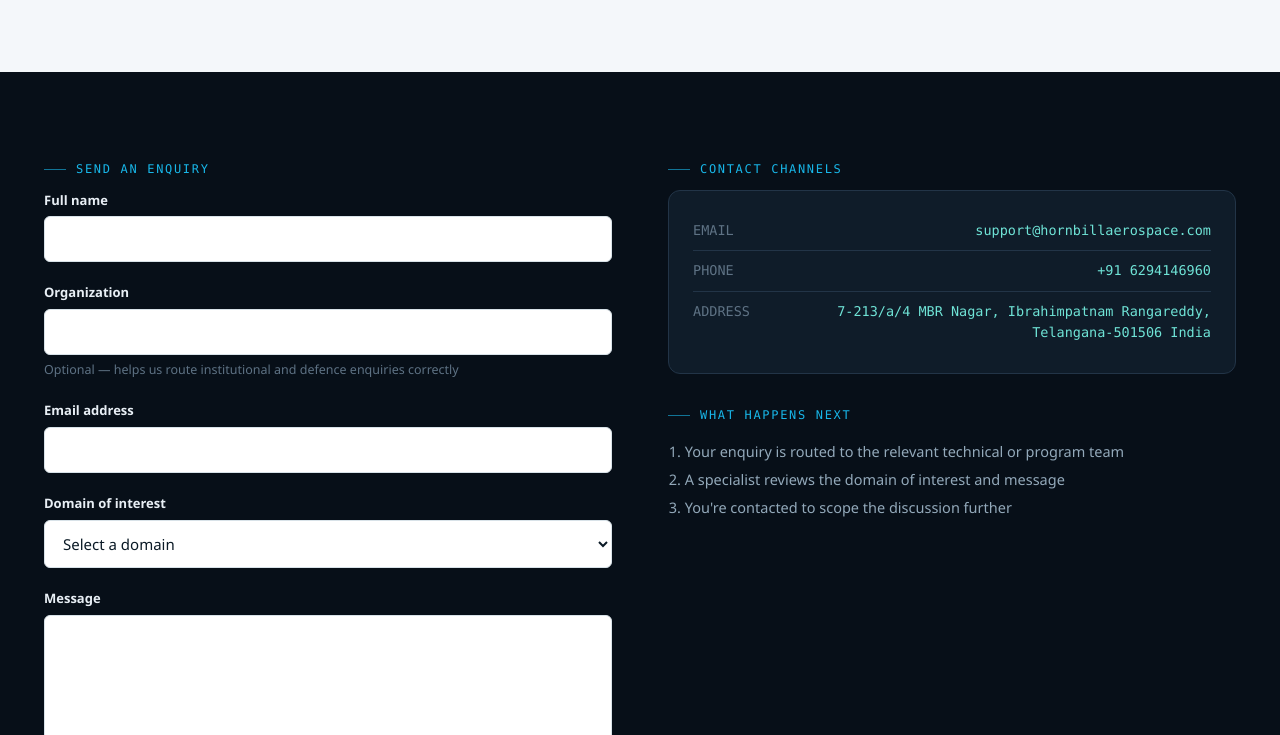
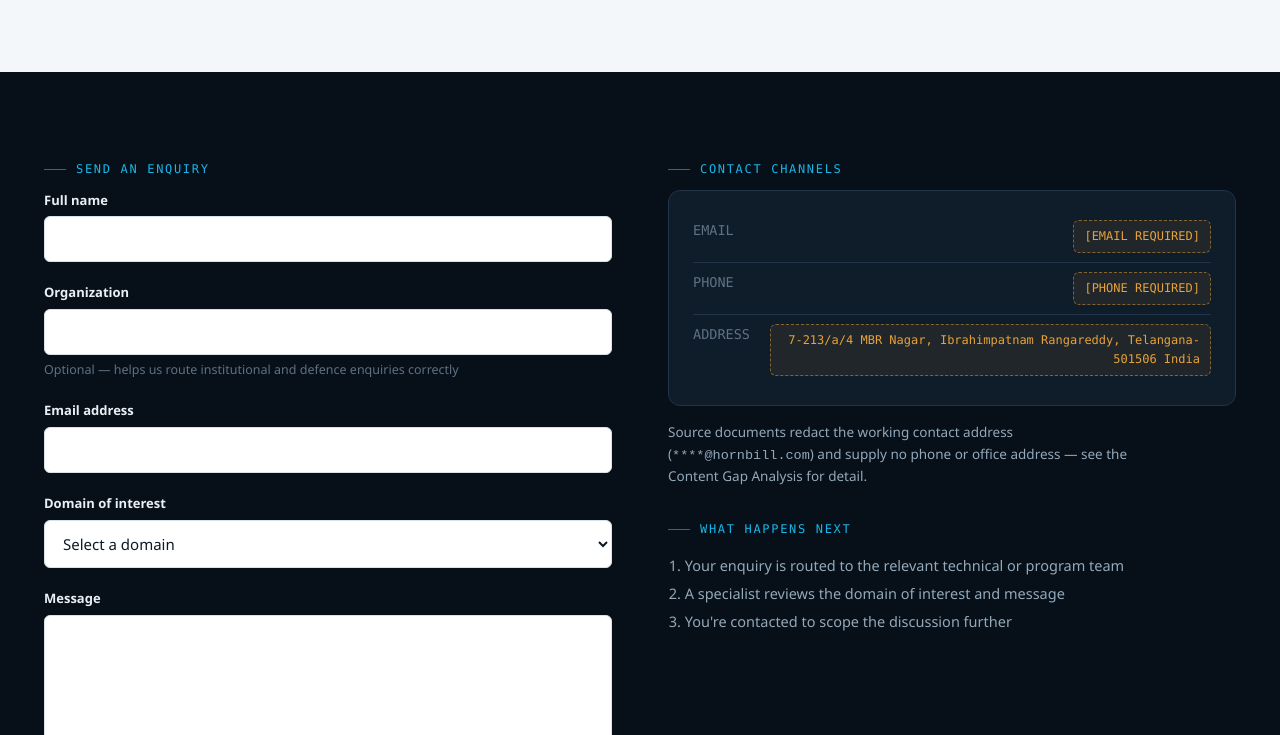
Before and after one commit to athul2050/HORNBILL, a plain HTML site: page contact.html in a window 1280 px wide. Shown: the part 390-1125 px from the top of the page. Drawn offline with Linux system fonts and the light colour scheme.

Commit message:
Update contact.html

```diff
--- a/contact.html
+++ b/contact.html
@@ -42,7 +42,7 @@
             <div class="m-item is-pending"><span class="m-title">UAV Flying Workshop <span class="m-soon">template only</span></span><span class="m-desc">One-day model UAV build &amp; flight</span></div>
           </div>
         </li>
-        <li class="nav-item"><a href="company.html">Company</a></li>
+        <li class="nav-item"><a href="company.html">About us</a></li>
       </ul>
     </nav>
     <div class="header-cta">
@@ -114,12 +114,14 @@
       <div>
         <div class="eyebrow">Contact Channels</div>
         <div class="spec-block">
-          <div class="spec-row"><span class="k">EMAIL</span><span class="v">support@hornbillaerospace.com</span></div>
-          <div class="spec-row"><span class="k">PHONE</span><span class="v">+91 6294146960</span></div>
-          <div class="spec-row"><span class="k">ADDRESS</span><span class="v">7-213/a/4 MBR Nagar, Ibrahimpatnam Rangareddy, Telangana-501506 India</span></div>
-
+          <div class="spec-row"><span class="k">EMAIL</span><span class="v"><span class="metric-placeholder">[EMAIL REQUIRED]</span></span></div>
+          <div class="spec-row"><span class="k">PHONE</span><span class="v"><span class="metric-placeholder">[PHONE REQUIRED]</span></span></div>
+          <div class="spec-row"><span class="k">ADDRESS</span><span class="v"><span class="metric-placeholder">7-213/a/4 MBR Nagar, Ibrahimpatnam
+Rangareddy, Telangana-501506
+India
+</span></span></div>
         </div>
-        <!-- <p style="margin-top:16px;font-size:13.5px">Source documents redact the working contact address (<code>****@hornbill.com</code>) and supply no phone or office address — see the Content Gap Analysis for detail.</p> -->
+        <p style="margin-top:16px;font-size:13.5px">Source documents redact the working contact address (<code>****@hornbill.com</code>) and supply no phone or office address — see the Content Gap Analysis for detail.</p>
 
         <div class="eyebrow" style="margin-top:32px">What Happens Next</div>
         <ol style="color:var(--text-muted-on-dark);font-size:14.5px">
@@ -155,7 +157,7 @@
       <ul><li><a href="rocketry.html">Rocketry Workshop</a></li><li><a href="index.html#technologies">UAV Flying Workshop</a></li></ul>
     </div>
     <div>
-      <h5>Company</h5>
+      <h5>About us</h5>
       <ul><li><a href="company.html">About</a></li><li><a href="contact.html">Contact</a></li></ul>
     </div>
   </div>
```
